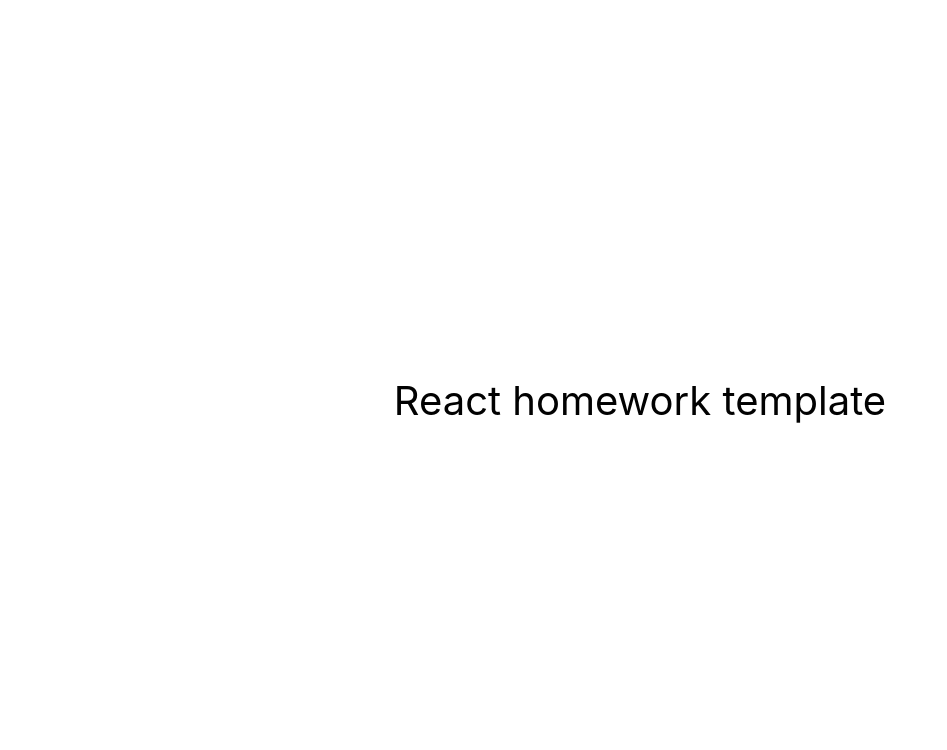
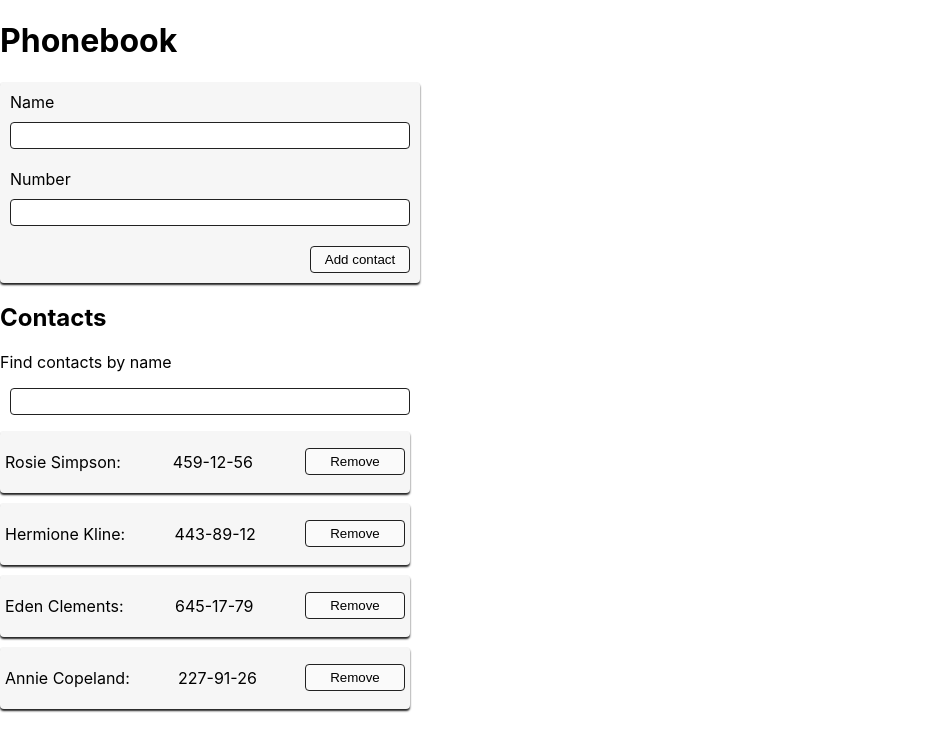
Before and after one commit to Snovanakid/goit-react-hw-03-phonebook, a React (Create React App) app: page / in a window 1280 px wide. Shown: the top 750 px of the page, without its empty margins (0-947 px from the left). Built offline with nearby package versions, Linux system fonts and the light colour scheme.

Commit message:
hw2-task2

```diff
--- a/package.json
+++ b/package.json
@@ -10,6 +10,7 @@
     "react": "^18.1.0",
     "react-dom": "^18.1.0",
     "react-scripts": "5.0.1",
+    "uuid": "^9.0.0",
     "web-vitals": "^2.1.3"
   },
   "scripts": {
--- a/src/components/App.jsx
+++ b/src/components/App.jsx
@@ -1,16 +1,62 @@
-export const App = () => {
-  return (
-    <div
-      style={{
-        height: '100vh',
-        display: 'flex',
-        justifyContent: 'center',
-        alignItems: 'center',
-        fontSize: 40,
-        color: '#010101'
-      }}
-    >
-      React homework template
-    </div>
-  );
-};
+import { Component } from 'react';
+
+import ContactList from './ContactList/ContactList';
+import Filter from './Filter/Filter';
+import ContactForm from './ContactForm/ContactForm';
+
+export class App extends Component {
+  state = {
+    contacts: [
+      { id: 'id-1', name: 'Rosie Simpson', number: '459-12-56' },
+      { id: 'id-2', name: 'Hermione Kline', number: '443-89-12' },
+      { id: 'id-3', name: 'Eden Clements', number: '645-17-79' },
+      { id: 'id-4', name: 'Annie Copeland', number: '227-91-26' },
+    ],
+    filter: '',
+  };
+
+  addContact = contact => {
+    this.setState(prev => ({
+      contacts: [...prev.contacts, contact],
+      name: contact.name,
+      number: contact.number,
+    }));
+  };
+  removeContact = id => {
+    this.setState(prev => ({
+      contacts: prev.contacts.filter(el => el.id !== id),
+    }));
+  };
+
+  changeFilter = e => {
+    const { value } = e.target;
+    this.setState({ filter: value.toLowerCase() });
+  };
+
+  filterContactsList = () => {
+    const { filter, contacts } = this.state;
+    return contacts.filter(el => el.name.toLowerCase().includes(filter));
+  };
+
+  render() {
+    const filteredContacts = this.filterContactsList();
+
+    return (
+      <div>
+        <h1>Phonebook</h1>
+        <ContactForm
+          addContact={this.addContact}
+          contacts={this.state.contacts}
+        />
+
+        <h2>Contacts</h2>
+        <Filter changeFilter={this.changeFilter} />
+        <ContactList
+          filteredContacts={filteredContacts}
+          contacts={this.state.contacts}
+          removeContact={this.removeContact}
+        />
+      </div>
+    );
+  }
+}
--- /dev/null
+++ b/src/components/ContactForm/ContactForm.jsx
@@ -0,0 +1,82 @@
+import PropTypes from 'prop-types';
+import { Component } from 'react';
+import { v4 as uuidv4 } from 'uuid';
+import s from './ContactForm.module.css';
+
+class ContactForm extends Component {
+  state = {
+    name: '',
+    number: '',
+  };
+
+  handleChange = e => {
+    const { value, name } = e.target;
+
+    this.setState({ [name]: value });
+  };
+
+  handleSubmit = e => {
+    e.preventDefault();
+    const { contacts, addContact } = this.props;
+    const contact = { ...this.state, id: uuidv4() };
+    const isHasContact = contacts.find(
+      el => el.name.toLowerCase() === contact.name.toLowerCase()
+    );
+    if (isHasContact) {
+      alert(`${contact.name} is alredy in contacts`);
+      return;
+    }
+
+    addContact(contact);
+    e.target.reset();
+  };
+
+  render() {
+    return (
+      <>
+        <form className={s.form} onSubmit={this.handleSubmit}>
+          <label className={s.label}>
+            <span>Name</span>
+            <input
+              className={s.input}
+              type="text"
+              name="name"
+              pattern="^[a-zA-Zа-яА-Я]+(([' -][a-zA-Zа-яА-Я ])?[a-zA-Zа-яА-Я]*)*$"
+              title="Name may contain only letters, apostrophe, dash and spaces. For example Adrian, Jacob Mercer, Charles de Batz de Castelmore d'Artagnan"
+              required
+              onChange={this.handleChange}
+            />
+          </label>
+          <label className={s.label}>
+            <span>Number</span>
+            <input
+              className={s.input}
+              type="tel"
+              name="number"
+              pattern="\+?\d{1,4}?[-.\s]?\(?\d{1,3}?\)?[-.\s]?\d{1,4}[-.\s]?\d{1,4}[-.\s]?\d{1,9}"
+              title="Phone number must be digits and can contain spaces, dashes, parentheses and can start with +"
+              required
+              onChange={this.handleChange}
+            />
+          </label>
+          <button className={s.btn} type="submit">
+            Add contact
+          </button>
+        </form>
+      </>
+    );
+  }
+}
+
+ContactForm.propTypes = {
+  addContact: PropTypes.func.isRequired,
+  contacts: PropTypes.arrayOf(
+    PropTypes.shape({
+      name: PropTypes.string.isRequired,
+      number: PropTypes.string.isRequired,
+      id: PropTypes.string.isRequired,
+    })
+  ),
+};
+
+export default ContactForm;
--- /dev/null
+++ b/src/components/ContactForm/ContactForm.module.css
@@ -0,0 +1,50 @@
+.form {
+    display: flex;
+    flex-direction: column;
+    gap: 20px;
+    padding: 10px;
+    width: 400px;
+
+    background-color: #f6f6f6;
+    box-shadow: 0px 2px 2px #212121;
+    border-radius: 4px;
+
+}
+
+.input {
+    outline: none;
+    padding: 5px 10px;
+    border-radius: 4px;
+    border: 1px solid #212121;
+}
+.input:focus-within {
+    border: 1px solid #ca2323;
+    box-shadow: 0px 0px 4px #ca2323;
+}
+
+.label {
+    display: flex;
+    flex-direction: column;
+    gap: 10px;
+}
+
+.btn {
+    background-color: #fafafa;
+    border: 1px solid #212121;
+    width: 100px;
+    border-radius: 4px;
+    padding: 5px 10px;
+    margin-left: auto;
+}
+
+.btn:hover,
+.btn:focus {
+    background-color: #e6e6e6;
+    box-shadow: 0px 0px 4px #ca2323;
+}
+
+.btn:active {
+    background-color: #ca2323;
+    color: #fafafa;
+
+}
--- /dev/null
+++ b/src/components/ContactList/ContactList.jsx
@@ -0,0 +1,33 @@
+import PropTypes from 'prop-types';
+import s from './ContactList.module.css';
+
+const ContactList = ({ filteredContacts, removeContact }) => {
+  return (
+    <>
+      <ul className={s.contactList}>
+        {filteredContacts.map(({ name, number, id }) => (
+          <li key={id} className={s.contactItem}>
+            <p className={s.text}>{name}:</p>
+            <p className={s.text}>{number}</p>
+            <button className={s.contactBtn} onClick={e => removeContact(id)}>
+              Remove
+            </button>
+          </li>
+        ))}
+      </ul>
+    </>
+  );
+};
+
+ContactList.propTypes = {
+  removeContact: PropTypes.func.isRequired,
+  filteredContacts: PropTypes.arrayOf(
+    PropTypes.shape({
+      name: PropTypes.string.isRequired,
+      number: PropTypes.string.isRequired,
+      id: PropTypes.string.isRequired,
+    })
+  ),
+};
+
+export default ContactList;
--- /dev/null
+++ b/src/components/ContactList/ContactList.module.css
@@ -0,0 +1,38 @@
+.contactList{
+    list-style: none;
+    padding: 0;
+}
+.contactItem{
+    display: flex;
+    gap: 10px;
+    align-items: center;
+    justify-content: space-between;
+    width: 400px;
+    padding: 5px;
+
+    border-radius: 4px;
+    box-shadow: 0px 2px 2px #212121;
+    background-color: #f6f6f6;
+}
+.contactItem:not(:last-child){
+    margin-bottom: 10px;
+}
+
+.contactBtn {
+    background-color: #fafafa;
+    border: 1px solid #212121;
+    width: 100px;
+    border-radius: 4px;
+    padding: 5px 10px;
+}
+
+.contactBtn:hover,
+.contactBtn:focus {
+    background-color: #e6e6e6;
+    box-shadow: 0px 0px 4px #ca2323;
+}
+
+.contactBtn:active {
+    background-color: #ca2323;
+    color: #fafafa;
+}
--- /dev/null
+++ b/src/components/Filter/Filter.jsx
@@ -0,0 +1,23 @@
+import PropTypes from 'prop-types';
+import s from './Filter.module.css';
+
+const Filter = ({ changeFilter }) => {
+
+  return (
+    <div>
+      <p>Find contacts by name</p>
+      <input
+        className={s.input}
+        type="text"
+        name="filter"
+        onChange={changeFilter}
+      />
+    </div>
+  );
+};
+
+Filter.propTypes = {
+  changeFilter: PropTypes.func.isRequired,
+};
+
+export default Filter;
--- /dev/null
+++ b/src/components/Filter/Filter.module.css
@@ -0,0 +1,13 @@
+.input {
+    outline: none;
+    padding: 5px 10px;
+    border-radius: 4px;
+    border: 1px solid #212121;
+    width: 378px;
+    margin-left: 10px;
+}
+
+.input:focus-within {
+    border: 1px solid #ca2323;
+    box-shadow: 0px 0px 4px #ca2323;
+}
--- a/src/index.js
+++ b/src/index.js
@@ -1,6 +1,6 @@
 import React from 'react';
 import ReactDOM from 'react-dom/client';
-import { App } from 'components/App';
+import { App } from 'components/App.jsx';
 import './index.css';
 
 
```
Also changed, not shown: 1 other file (tests, documents, lock files or other folders).
